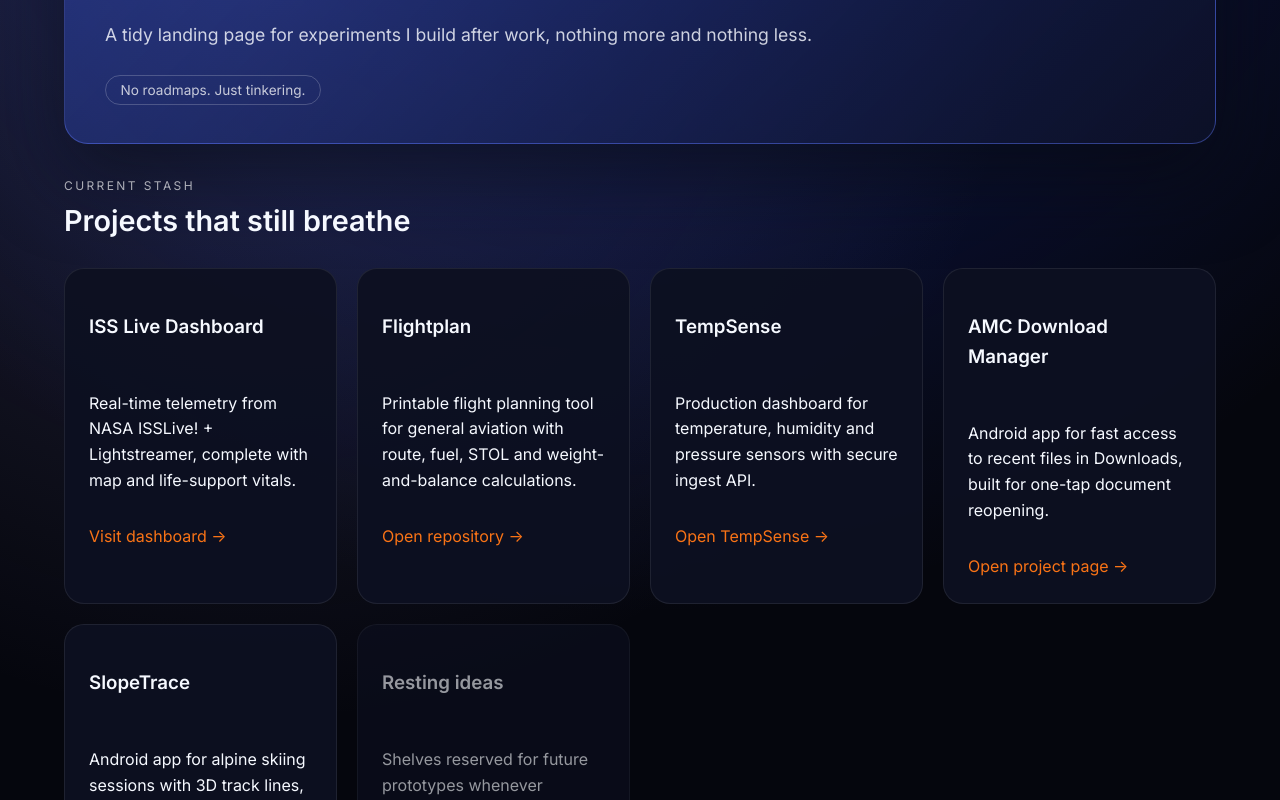
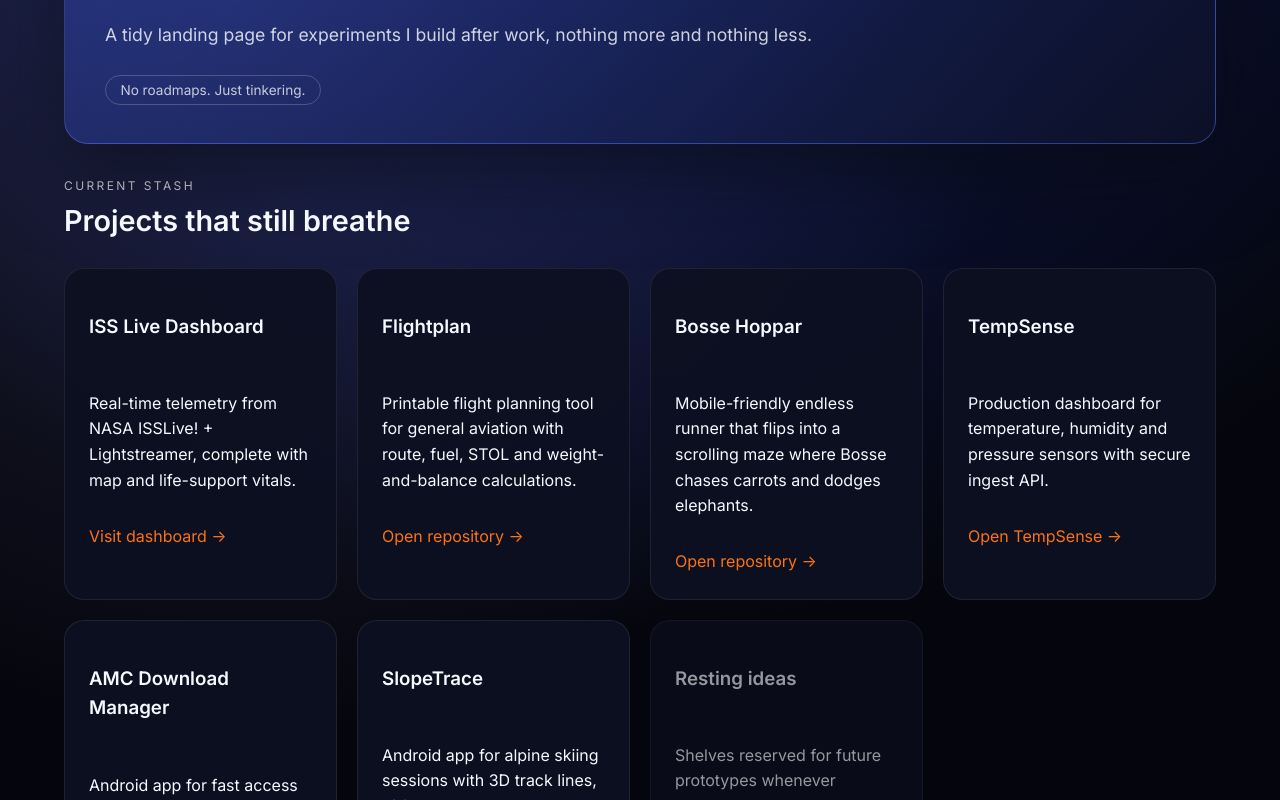
Before and after one commit to Thedude-andreas/andreasmartensson, a React (Vite) app: page / in a window 1280 px wide. Shown: the part 382-1182 px from the top of the page. Built offline with nearby package versions, Linux system fonts and the light colour scheme; no server answers; what lightstreamer-client-web would draw is missing.

Commit message:
Add Bosse Hoppar project card

```diff
--- a/src/pages/Home.tsx
+++ b/src/pages/Home.tsx
@@ -27,6 +27,13 @@ export function Home() {
             <h3>Flightplan</h3>
             <p>Printable flight planning tool for general aviation with route, fuel, STOL and weight-and-balance calculations.</p>
             <a href="https://github.com/Thedude-andreas/flightplan" className="text-link" target="_blank" rel="noreferrer">
+              Open repository →
+            </a>
+          </article>
+          <article className="project-card">
+            <h3>Bosse Hoppar</h3>
+            <p>Mobile-friendly endless runner that flips into a scrolling maze where Bosse chases carrots and dodges elephants.</p>
+            <a href="https://github.com/Thedude-andreas/bosse-hoppar" className="text-link" target="_blank" rel="noreferrer">
               Open repository →
             </a>
           </article>
```
